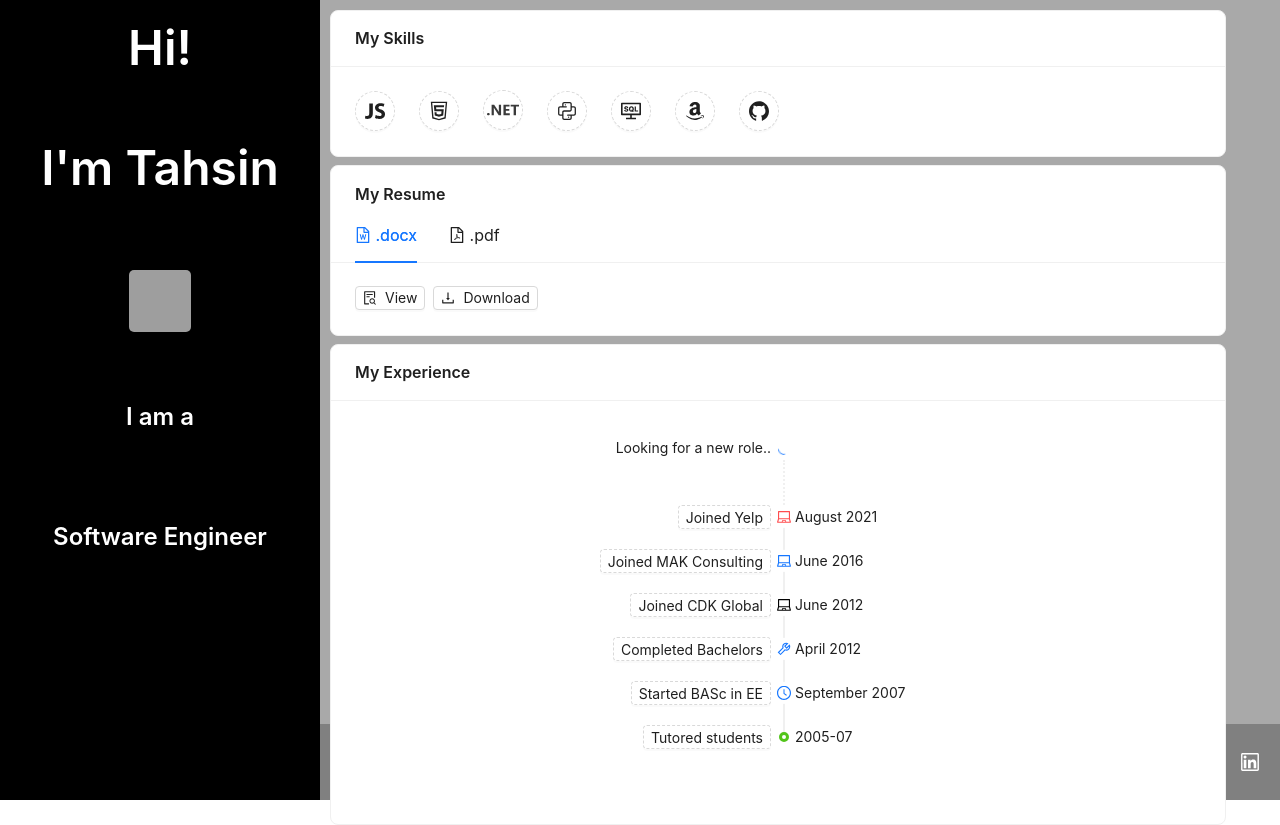
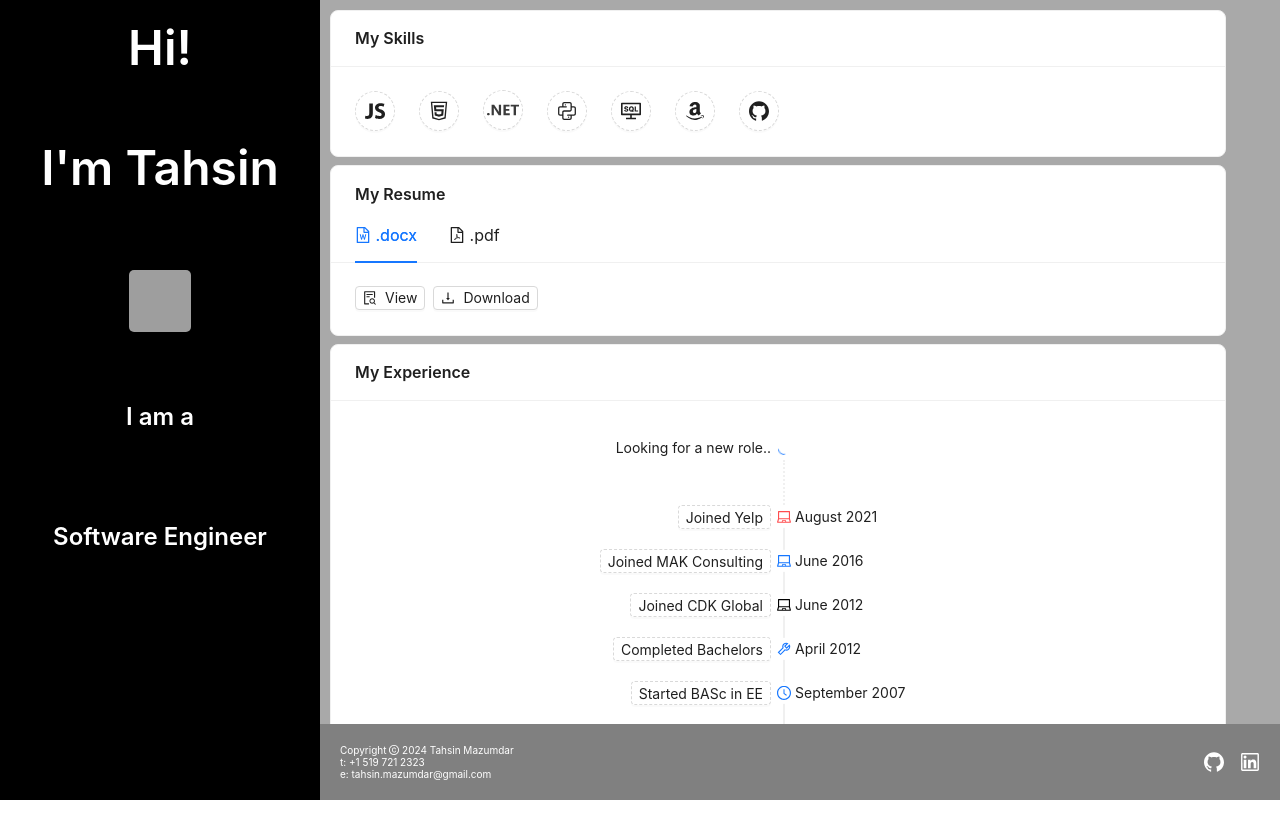
Before and after one commit to tmazumdar/tmazumdar.github.io, a React (Vite) app: page / in a window 1280 px wide. After the commit the page ends 800 px from the top, so only its background shows below. Built offline with nearby package versions, Linux system fonts and the light colour scheme; grey boxes are pictures that could not be loaded.

Commit message:
more tweaks to body css

```diff
--- a/index.html
+++ b/index.html
@@ -14,7 +14,7 @@
     <meta name="viewport" content="width=device-width, initial-scale=1.0" />
     <title>Tahsin Mazumdar</title>
 </head>
-<body style="margin: 0px">
+<body style="overflow-y: hidden; margin: 0px;">
     <div id="root"></div>
     <script type="module" src="/src/main.jsx"></script>
 </body>
--- a/src/App.jsx
+++ b/src/App.jsx
@@ -16,6 +16,7 @@ function App() {
     const contentStyle = {
         padding: '10px',
         backgroundColor: 'darkgray',
+        overflowY: 'auto'
     };
 
     const layoutStyle = {
--- a/src/components/FooterSection.jsx
+++ b/src/components/FooterSection.jsx
@@ -17,6 +17,7 @@ function FooterSection() {
         color: '#fff',
         backgroundColor: 'gray',
         fontSize: '10px',
+        zIndex: 99
     };
 
     return (
```
